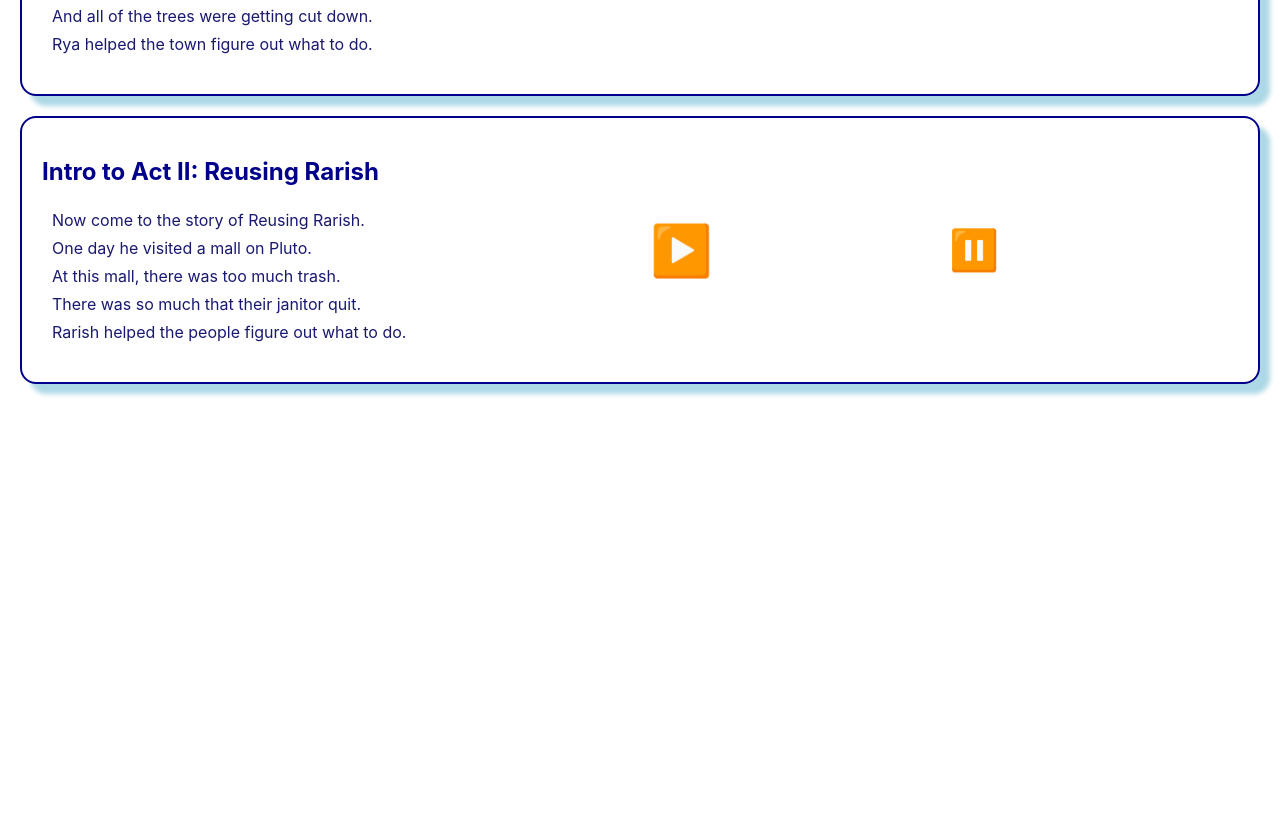
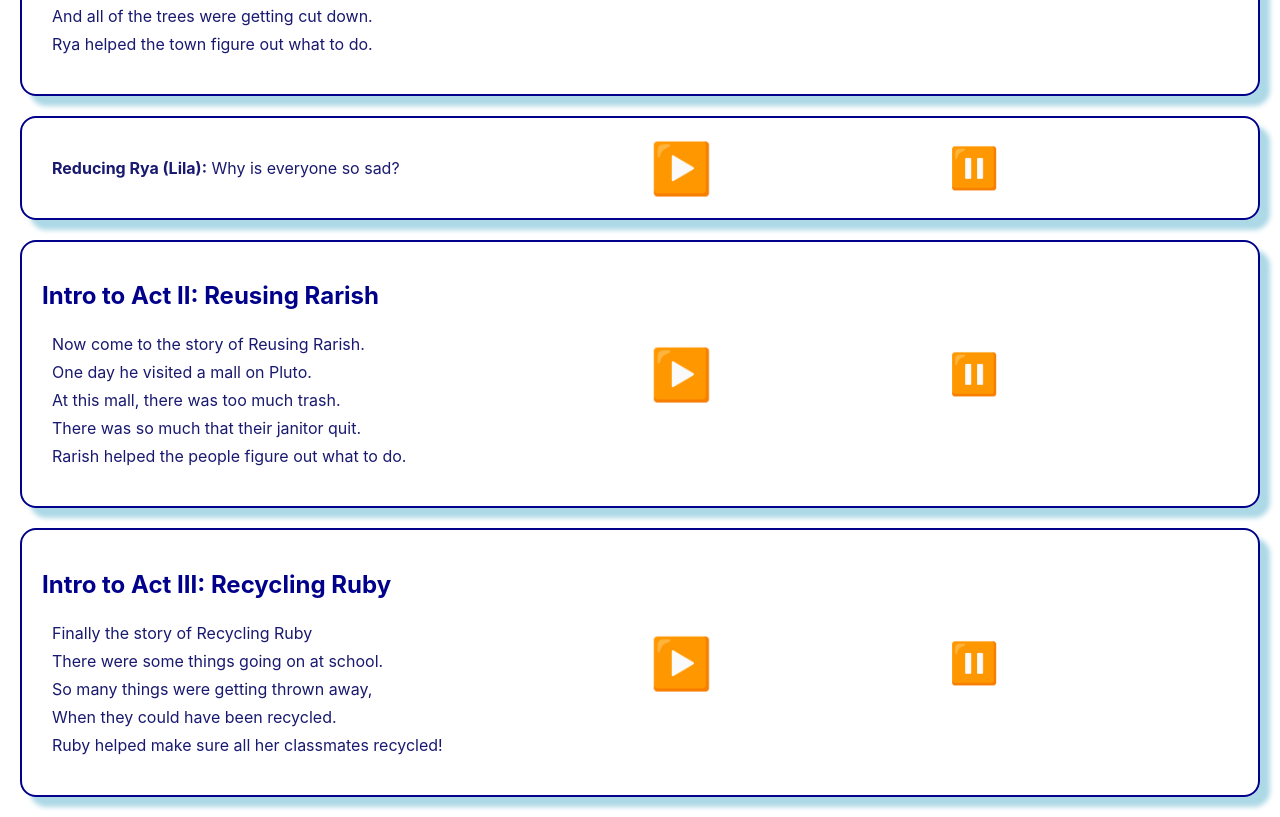
Before and after one commit to Sheilabob/OperaPracticeSite, a React (Create React App) app: page / in a window 1280 px wide. Shown: the part 656-1473 px from the top of the page. Before the commit the page ends 1060 px from the top, so only its background shows below. Built offline with nearby package versions, Linux system fonts and the light colour scheme.

Commit message:
added 3rd intro and started on lines

```diff
--- /dev/null
+++ b/src/ActOne/Line1.js
@@ -0,0 +1,33 @@
+
+function ActOneLine1() {
+    const audio = new Audio("assets/audio/MainOperaTheme.mp3")
+
+
+    function playAudio() {
+        audio.play();
+    };
+
+    function pauseAudio() {
+        audio.pause();
+    }
+
+
+    return (
+      <div>
+        <div class="card">
+            <div class="insideCard words">
+                <p><strong>Reducing Rya (Lila):</strong> Why is everyone so sad?</p>
+            </div>
+            <div class="insideCard play" onClick={playAudio}>
+                &#9654;&#65039;
+            </div>
+            <div class="insideCard pause" onClick={pauseAudio}>
+                &#9208;&#65039;
+            </div>
+
+        </div>
+      </div>
+    );
+  }
+
+  export default ActOneLine1;
--- /dev/null
+++ b/src/ActThree/IntroActThree.js
@@ -0,0 +1,38 @@
+
+function IntroActThree() {
+    const audio = new Audio("assets/audio/MainOperaTheme.mp3")
+
+
+    function playAudio() {
+        audio.play();
+    };
+
+    function pauseAudio() {
+        audio.pause();
+    }
+
+
+    return (
+      <div>
+        <div class="card">
+            <div class="insideCard words">
+                <h2>Intro to Act III: Recycling Ruby</h2>
+                <p>Finally the story of Recycling Ruby<br />
+                There were some things going on at school.<br />
+                So many things were getting thrown away,<br />
+                When they could have been recycled.<br />
+                Ruby helped make sure all her classmates recycled!</p>
+            </div>
+            <div class="insideCard play" onClick={playAudio}>
+                &#9654;&#65039;
+            </div>
+            <div class="insideCard pause" onClick={pauseAudio}>
+                &#9208;&#65039;
+            </div>
+
+        </div>
+      </div>
+    );
+  }
+
+  export default IntroActThree;
--- a/src/App.js
+++ b/src/App.js
@@ -3,6 +3,8 @@ import Header from './Header';
 import MainTheme from './MainTheme';
 import IntroActOne from './ActOne/IntroActOne';
 import IntroActTwo from './ActTwo/IntroActTwo';
+import IntroActThree from './ActThree/IntroActThree';
+import ActOneLine1 from './ActOne/Line1';
 
 function App() {
   return (
@@ -10,7 +12,9 @@ function App() {
       <Header />
       <MainTheme />
       <IntroActOne />
+      <ActOneLine1 />
       <IntroActTwo />
+      <IntroActThree />
     </div>
   );
 }
```
